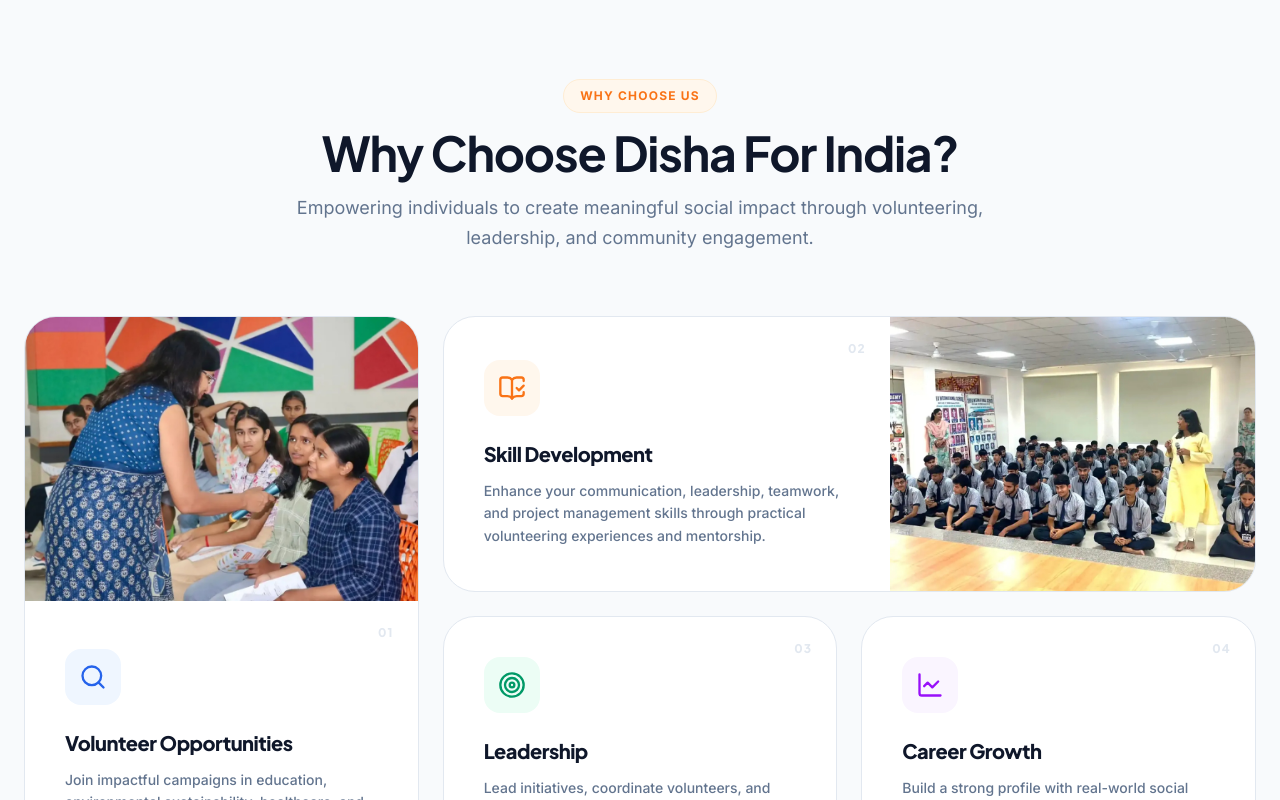
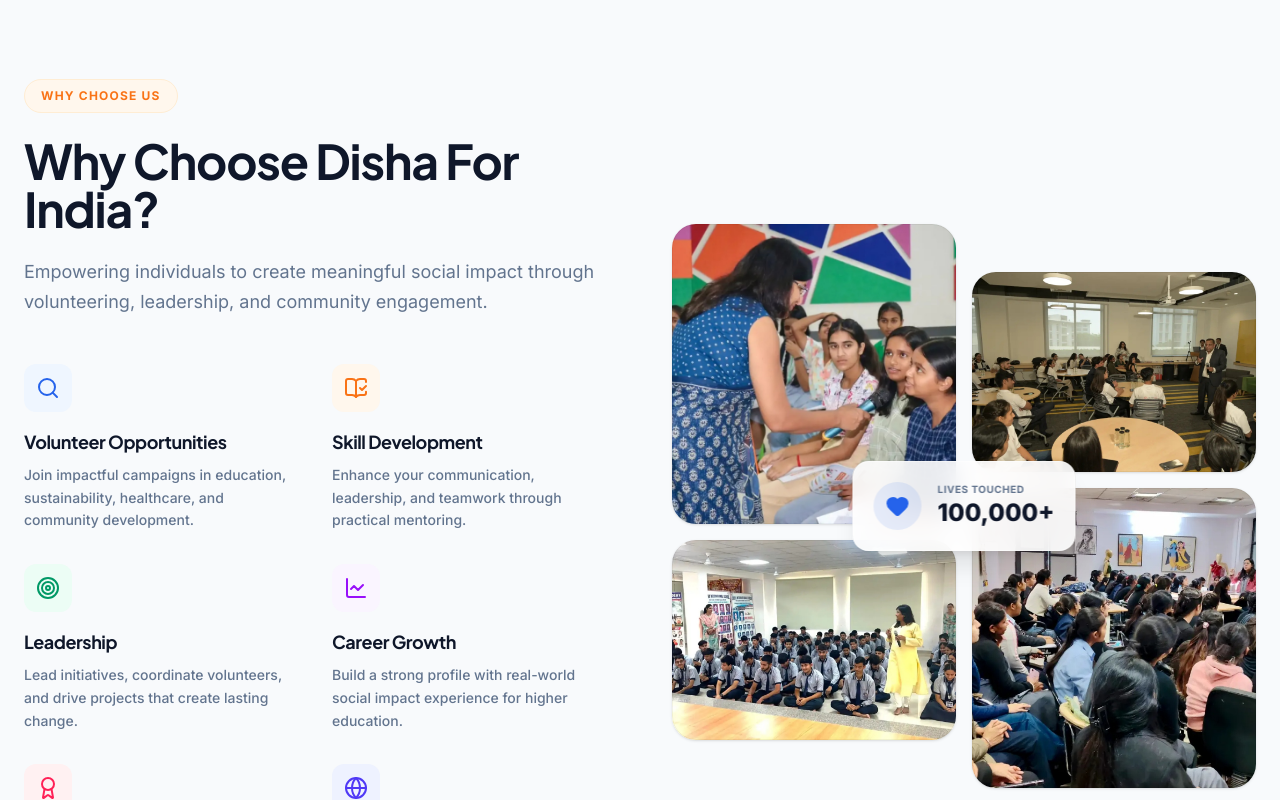
Before and after one commit to karanak1513-debug/disha, a React (Vite) app: page / in a window 1280 px wide. Shown: the part 2700-3500 px from the top of the page. Built offline with nearby package versions, Linux system fonts and the light colour scheme; no server answers.

Commit message:
style: replace bento box with an ultra-premium asymmetric 2-column layout

```diff
--- a/src/pages/Landing.jsx
+++ b/src/pages/Landing.jsx
@@ -312,89 +312,66 @@
         </div>
       </section>
 
-      {/* 6. WHY CHOOSE DISHA (9 Features) */}
-      <section className="py-24 bg-[#F8FAFC] border-b border-[#E2E8F0]">
+      {/* 6. WHY CHOOSE DISHA (Asymmetric Layout) */}
+      <section className="py-24 bg-[#F8FAFC] border-b border-[#E2E8F0] overflow-hidden">
         <div className="max-w-7xl mx-auto px-6">
+          <div className="flex flex-col lg:flex-row gap-16 items-center">
 
-          {/* Header */}
-          <div className="text-center max-w-3xl mx-auto mb-16">
-            <span className="inline-block text-xs font-bold uppercase tracking-widest text-[#F97316] bg-orange-50 border border-orange-100 rounded-full px-4 py-2 mb-4">Why Choose Us</span>
-            <h2 className="text-3xl md:text-5xl font-bold tracking-tight font-display text-[#0F172A] mb-4">Why Choose Disha For India?</h2>
-            <p className="text-slate-500 text-lg leading-relaxed">Empowering individuals to create meaningful social impact through volunteering, leadership, and community engagement.</p>
-          </div>
+            {/* Left: Text & Features */}
+            <div className="lg:w-1/2">
+              <span className="inline-block text-xs font-bold uppercase tracking-widest text-[#F97316] bg-orange-50 border border-orange-100 rounded-full px-4 py-2 mb-6">
+                Why Choose Us
+              </span>
+              <h2 className="text-4xl md:text-5xl font-bold tracking-tight font-display text-[#0F172A] mb-6">
+                Why Choose Disha For India?
+              </h2>
+              <p className="text-slate-500 text-lg leading-relaxed mb-12">
+                Empowering individuals to create meaningful social impact through volunteering, leadership, and community engagement.
+              </p>
 
-          {/* Bento Box Grid */}
-          <div className="grid grid-cols-1 md:grid-cols-3 gap-6">
+              <div className="grid grid-cols-1 sm:grid-cols-2 gap-8">
                 {[
                   {
                     icon: Search,
-                number: "01",
                     iconColor: "text-[#2563EB]",
                     iconBg: "bg-blue-50",
-                borderHover: "hover:border-blue-200",
                     title: "Volunteer Opportunities",
-                desc: "Join impactful campaigns in education, environmental sustainability, healthcare, and community development.",
-                colSpan: "md:col-span-1",
-                rowSpan: "md:row-span-2",
-                img: "/disha-event1.jpg",
-                imgPos: "top",
+                    desc: "Join impactful campaigns in education, sustainability, healthcare, and community development.",
                   },
                   {
                     icon: BookOpenCheck,
-                number: "02",
                     iconColor: "text-[#F97316]",
                     iconBg: "bg-orange-50",
-                borderHover: "hover:border-orange-200",
                     title: "Skill Development",
-                desc: "Enhance your communication, leadership, teamwork, and project management skills through practical volunteering experiences and mentorship.",
-                colSpan: "md:col-span-2",
-                img: "/disha-event2.jpg",
-                imgPos: "right",
+                    desc: "Enhance your communication, leadership, and teamwork through practical mentoring.",
                   },
                   {
                     icon: Target,
-                number: "03",
                     iconColor: "text-emerald-600",
                     iconBg: "bg-emerald-50",
-                borderHover: "hover:border-emerald-200",
                     title: "Leadership",
-                desc: "Lead initiatives, coordinate volunteers, and drive projects that create lasting change while developing confidence.",
-                colSpan: "md:col-span-1",
+                    desc: "Lead initiatives, coordinate volunteers, and drive projects that create lasting change.",
                   },
                   {
                     icon: LineChart,
-                number: "04",
                     iconColor: "text-purple-600",
                     iconBg: "bg-purple-50",
-                borderHover: "hover:border-purple-200",
                     title: "Career Growth",
-                desc: "Build a strong profile with real-world social impact experience, making you stand out for higher education and internships.",
-                colSpan: "md:col-span-1",
+                    desc: "Build a strong profile with real-world social impact experience for higher education.",
                   },
                   {
                     icon: Award,
-                number: "05",
                     iconColor: "text-rose-500",
                     iconBg: "bg-rose-50",
-                borderHover: "hover:border-rose-200",
                     title: "Verified Certificates",
-                desc: "Receive recognized certificates for your participation and contribution, showcasing your commitment to community service.",
-                colSpan: "md:col-span-2",
-                img: "/disha-event3.jpg",
-                imgPos: "left",
+                    desc: "Receive recognized certificates for your participation and outstanding contribution.",
                   },
                   {
                     icon: Globe,
-                number: "06",
-                iconColor: "text-white",
-                iconBg: "bg-white/20 backdrop-blur-md border border-white/20",
-                borderHover: "border-transparent",
+                    iconColor: "text-indigo-600",
+                    iconBg: "bg-indigo-50",
                     title: "Community Impact",
-                desc: "Contribute to initiatives that improve education, empower communities, and support sustainable development across India.",
-                colSpan: "md:col-span-1",
-                img: "/disha-event4.jpg",
-                imgPos: "bg",
-                isDark: true
+                    desc: "Contribute to initiatives that improve education and support sustainable development.",
                   }
                 ].map((f, i) => (
                   <motion.div
@@ -402,52 +379,63 @@
                     initial={{ opacity: 0, y: 20 }}
                     whileInView={{ opacity: 1, y: 0 }}
                     viewport={{ once: true }}
-                transition={{ duration: 0.4, delay: i * 0.08 }}
-                className={`group bg-white border border-[#E2E8F0] ${f.borderHover} hover:shadow-xl transition-all duration-300 rounded-[32px] relative overflow-hidden flex ${
-                  f.imgPos === "right" ? "flex-col md:flex-row-reverse" :
-                  f.imgPos === "left" ? "flex-col md:flex-row" :
-                  "flex-col"
-                } ${f.colSpan || ""} ${f.rowSpan || ""}`}
+                    transition={{ duration: 0.4, delay: i * 0.1 }}
+                    className="flex flex-col"
                   >
-                {f.imgPos === "bg" ? (
-                  <>
-                    <div className="absolute inset-0 z-0">
-                      <img src={f.img} alt={f.title} className="w-full h-full object-cover group-hover:scale-105 transition-transform duration-700" />
-                      <div className="absolute inset-0 bg-slate-900/70 group-hover:bg-slate-900/60 transition-colors duration-500" />
+                    <div className={`h-12 w-12 rounded-xl ${f.iconBg} flex items-center justify-center mb-4`}>
+                      <f.icon className={`h-6 w-6 ${f.iconColor}`} />
                     </div>
-                    <div className={`p-8 md:p-10 flex-1 flex flex-col justify-end relative z-10 h-full min-h-[320px]`}>
-                      <span className="absolute top-6 right-6 text-xs font-black text-white/20 tracking-widest font-display">{f.number}</span>
-                      <div className={`h-14 w-14 rounded-2xl ${f.iconBg} flex items-center justify-center mb-6 group-hover:scale-110 transition-transform duration-300`}>
-                        <f.icon className={`h-7 w-7 ${f.iconColor}`} />
-                      </div>
-                      <h4 className="text-xl font-black text-white mb-3">{f.title}</h4>
-                      <p className="text-sm text-slate-200 leading-relaxed font-medium">{f.desc}</p>
-                    </div>
-                  </>
-                ) : (
-                  <>
-                    {f.img && (
-                      <div className={`relative overflow-hidden shrink-0 ${
-                        f.imgPos === "right" || f.imgPos === "left" ? "w-full md:w-[45%]" : "w-full h-56 md:h-1/2 min-h-[220px]"
-                      }`}>
-                        <img src={f.img} alt={f.title} className="w-full h-full object-cover group-hover:scale-105 transition-transform duration-700" />
-                      </div>
-                    )}
-
-                    <div className={`p-8 md:p-10 flex-1 flex flex-col justify-center relative`}>
-                      <span className="absolute top-6 right-6 text-xs font-black text-slate-200 tracking-widest font-display">{f.number}</span>
-                      <div className={`h-14 w-14 rounded-2xl ${f.iconBg} flex items-center justify-center mb-6 group-hover:scale-110 transition-transform duration-300`}>
-                        <f.icon className={`h-7 w-7 ${f.iconColor}`} />
-                      </div>
-                      <h4 className="text-xl font-black text-[#0F172A] mb-3">{f.title}</h4>
+                    <h4 className="text-lg font-bold text-[#0F172A] mb-2">{f.title}</h4>
                     <p className="text-sm text-slate-500 leading-relaxed font-medium">{f.desc}</p>
-                    </div>
-                  </>
-                )}
                   </motion.div>
                 ))}
               </div>
+            </div>
 
+            {/* Right: Modern 4-Image Grid */}
+            <div className="lg:w-1/2 w-full relative">
+              <div className="grid grid-cols-2 gap-4">
+                <div className="space-y-4">
+                  <div className="rounded-3xl overflow-hidden h-[300px] shadow-sm group relative">
+                    <img src="/disha-event1.jpg" alt="DISHA Seminar" className="w-full h-full object-cover group-hover:scale-105 transition-transform duration-700" />
+                    <div className="absolute inset-0 border border-black/5 rounded-3xl" />
+                  </div>
+                  <div className="rounded-3xl overflow-hidden h-[200px] shadow-sm group relative">
+                    <img src="/disha-event2.jpg" alt="DISHA Event" className="w-full h-full object-cover group-hover:scale-105 transition-transform duration-700" />
+                    <div className="absolute inset-0 border border-black/5 rounded-3xl" />
+                  </div>
+                </div>
+                <div className="space-y-4 pt-12">
+                  <div className="rounded-3xl overflow-hidden h-[200px] shadow-sm group relative">
+                    <img src="/disha-event3.jpg" alt="DISHA Workshop" className="w-full h-full object-cover group-hover:scale-105 transition-transform duration-700" />
+                    <div className="absolute inset-0 border border-black/5 rounded-3xl" />
+                  </div>
+                  <div className="rounded-3xl overflow-hidden h-[300px] shadow-sm group relative">
+                    <img src="/disha-event4.jpg" alt="DISHA Training" className="w-full h-full object-cover group-hover:scale-105 transition-transform duration-700" />
+                    <div className="absolute inset-0 border border-black/5 rounded-3xl" />
+                  </div>
+                </div>
+              </div>
+
+              {/* Decorative Floating Element */}
+              <motion.div
+                initial={{ opacity: 0, scale: 0.9 }}
+                whileInView={{ opacity: 1, scale: 1 }}
+                viewport={{ once: true }}
+                transition={{ delay: 0.6, duration: 0.5 }}
+                className="absolute top-1/2 left-1/2 -translate-x-1/2 -translate-y-1/2 bg-white/90 backdrop-blur-md p-5 rounded-2xl shadow-xl z-10 flex items-center gap-4 border border-white/40"
+              >
+                <div className="bg-[#2563EB]/10 p-3 rounded-full">
+                  <Heart className="h-6 w-6 text-[#2563EB] fill-[#2563EB]" />
+                </div>
+                <div>
+                  <p className="text-[10px] text-slate-500 font-bold uppercase tracking-wider">Lives Touched</p>
+                  <p className="text-2xl font-black text-[#0F172A]">100,000+</p>
+                </div>
+              </motion.div>
+            </div>
+
+          </div>
         </div>
       </section>
 
```
Lines whose indentation alone changed are shown as unchanged.
